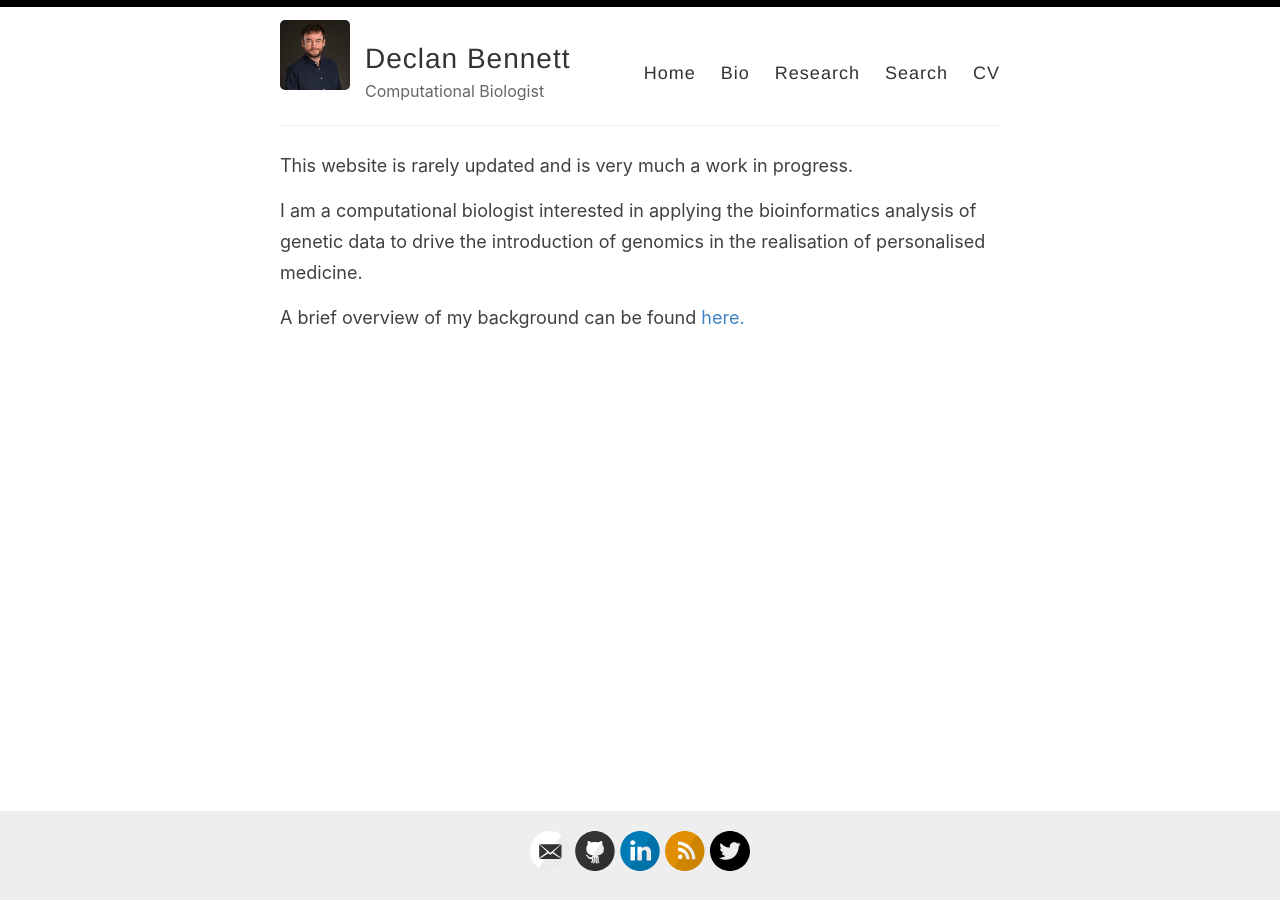
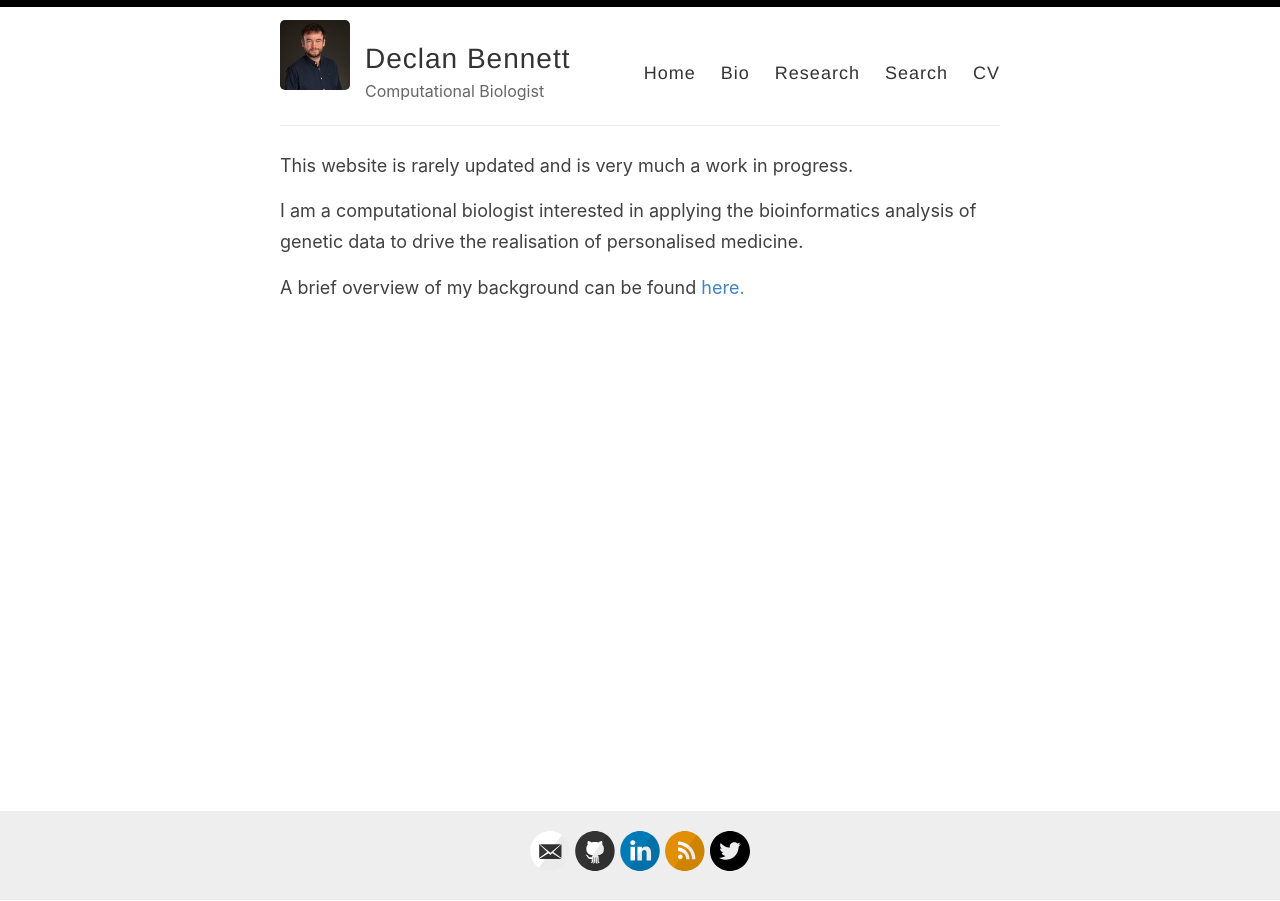
Before and after one commit to declan93/declan93.github.io, a Jekyll site: the page built from index.html, in a window 1280 px wide. Built offline with Jekyll 4.4.1, drawn with Linux system fonts in a browser that asks for light colours; the list of posts is cut into pages by our own code.

Commit message:
Update index.html

```diff
--- a/index.html
+++ b/index.html
@@ -4,7 +4,7 @@
 <div class="header">
   <h2></h2>
   <p> This website is rarely updated and is very much a work in progress. </p>
-    <p> I am a computational biologist interested in applying the bioinformatics analysis of genetic data to drive the introduction of genomics in the realisation of personalised medicine.  </p>
+    <p> I am a computational biologist interested in applying the bioinformatics analysis of genetic data to drive the realisation of personalised medicine.  </p>
 
     <p>A brief overview of my background can be found <a href="{{ site.baseurl }}/Bio">here.</a>
   </p>
```
